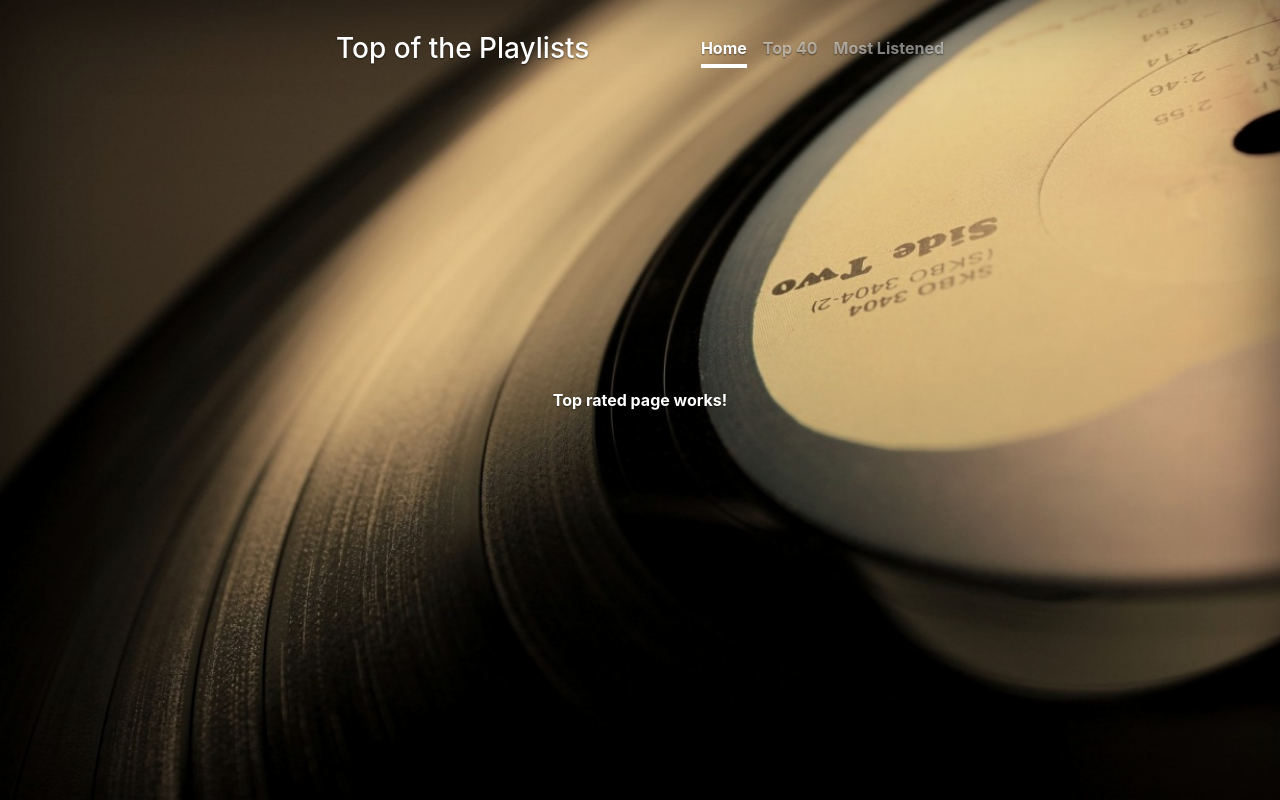
After one commit to rachelclare47/WebApp, a Django app: page /ToP/top-rated/ in a window 1280 px wide. The commit adds this page. Run offline with Django 3.2, Linux system fonts and the light colour scheme; some libraries are stand-ins or nearby versions.

Commit message:
Connected top rated and most listened page templates to home

```diff
--- a/WAD/ToP/urls.py
+++ b/WAD/ToP/urls.py
@@ -3,4 +3,7 @@ from ToP import views
 
 urlpatterns = [
     url(r'^$', views.home, name='home'),
+    url(r'^top-rated/$', views.top_rated, name='top_rated'),
+    url(r'^most-listened/$', views.most_listened, name='most_listened'),
+    url(r'^playlist/$', views.show_playlist, name='show_playlist'),
 ]
--- a/WAD/ToP/views.py
+++ b/WAD/ToP/views.py
@@ -4,3 +4,13 @@
 
 def home(request):
     return render(request, 'ToP/home.html')
+
+def top_rated(request):
+    # create context_dict here to pass playlists sorted by rates into template
+    return render(request, 'ToP/top_rated.html')
+
+def most_listened(request):
+    return render(request, 'ToP/most_listened.html')
+
+def show_playlist(request):
+    return render(request, 'ToP/playlist.html')
--- a/WAD/templates/ToP/base.html
+++ b/WAD/templates/ToP/base.html
@@ -34,9 +34,9 @@
 				<div class="inner">
 					<h3 class="masthead-brand">Top of the Playlists</h3>
 					<nav class="nav nav-masthead">
-						<a class="nav-link active" href="#">Home</a>
-						<a class="nav-link" href="#">Top 40</a>
-						<a class="nav-link" href="#">Most Listened</a>
+						<a class="nav-link active" href="/ToP/">Home</a>
+						<a class="nav-link" href="/ToP/top-rated/">Top 40</a>
+						<a class="nav-link" href="/ToP/most-listened/">Most Listened</a>
 					</nav>
 				</div>
 			</div>
--- a/WAD/templates/ToP/home.html
+++ b/WAD/templates/ToP/home.html
@@ -1,4 +1,4 @@
-{% extends "Top/base.html" %}
+{% extends "ToP/base.html" %}
 
 
 {% block title %}
--- /dev/null
+++ b/WAD/templates/ToP/top_rated.html
@@ -0,0 +1,26 @@
+{% extends 'ToP/base.html' %}
+{% load staticfiles %}
+
+{% block title %}
+	Top Rated
+{% endblock %}
+
+{% block body %}
+<div>
+	<strong>Top rated page works!</strong>
+</div>
+<!-- <div class="col-lg-6">
+<h4>Top Rated Playlists</h4>
+<p>
+	{% if playlists %}
+	<ul class="list-group">
+		{% for playlist in playlists %}
+		<li class="list-group-item"><a href="{% url 'show_playlist' playlist.slug %}">{{ playlist.name }}</a></li>
+		{% endfor %}
+	</ul>
+	{% else %}
+		<strong>There are no playlists present.</strong>
+	{% endif %}
+</p>
+</div> -->
+{% endblock %}
```
Also changed, not shown: WAD/templates/ToP/most_listened.html (added, +26 -0 lines), WAD/templates/ToP/playlist.html (added, +37 -0 lines).
